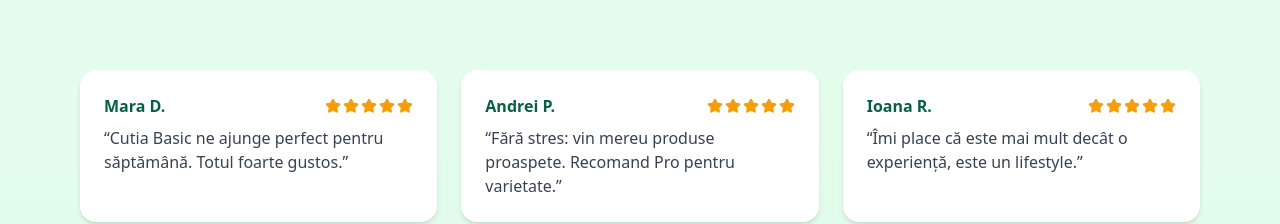
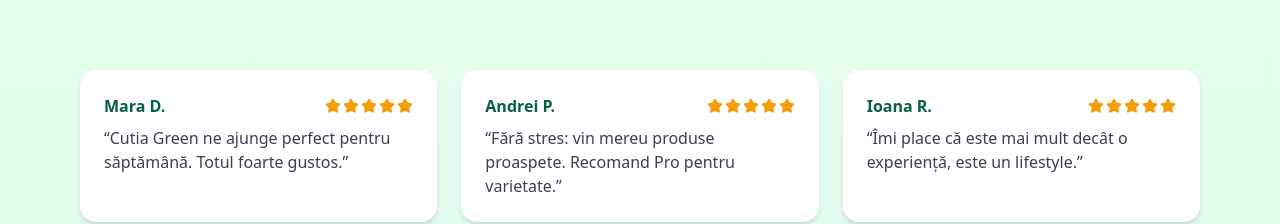
Before and after one commit to george1586/GreenmartNew, a React (Vite) app: page / in a window 1280 px wide. Shown: the part 3200-3424 px from the top of the page. Built offline with nearby package versions, Linux system fonts and the light colour scheme; no server answers.

Commit message:
fixed text

```diff
--- a/src/pages/Home.tsx
+++ b/src/pages/Home.tsx
@@ -613,7 +613,7 @@ export function Home() {
           <Stagger>
             <div className="grid md:grid-cols-3 gap-6 auto-rows-fr">
               {[
-                { n: "Mara D.", t: "Cutia Basic ne ajunge perfect pentru săptămână. Totul foarte gustos.", r: 5 },
+                { n: "Mara D.", t: "Cutia Green ne ajunge perfect pentru săptămână. Totul foarte gustos.", r: 5 },
                 { n: "Andrei P.", t: "Fără stres: vin mereu produse proaspete. Recomand Pro pentru varietate.", r: 5 },
                 { n: "Ioana R.", t: "Îmi place că este mai mult decât o experiență, este un lifestyle.", r: 5 },
               ].map((c, i) => (
```
